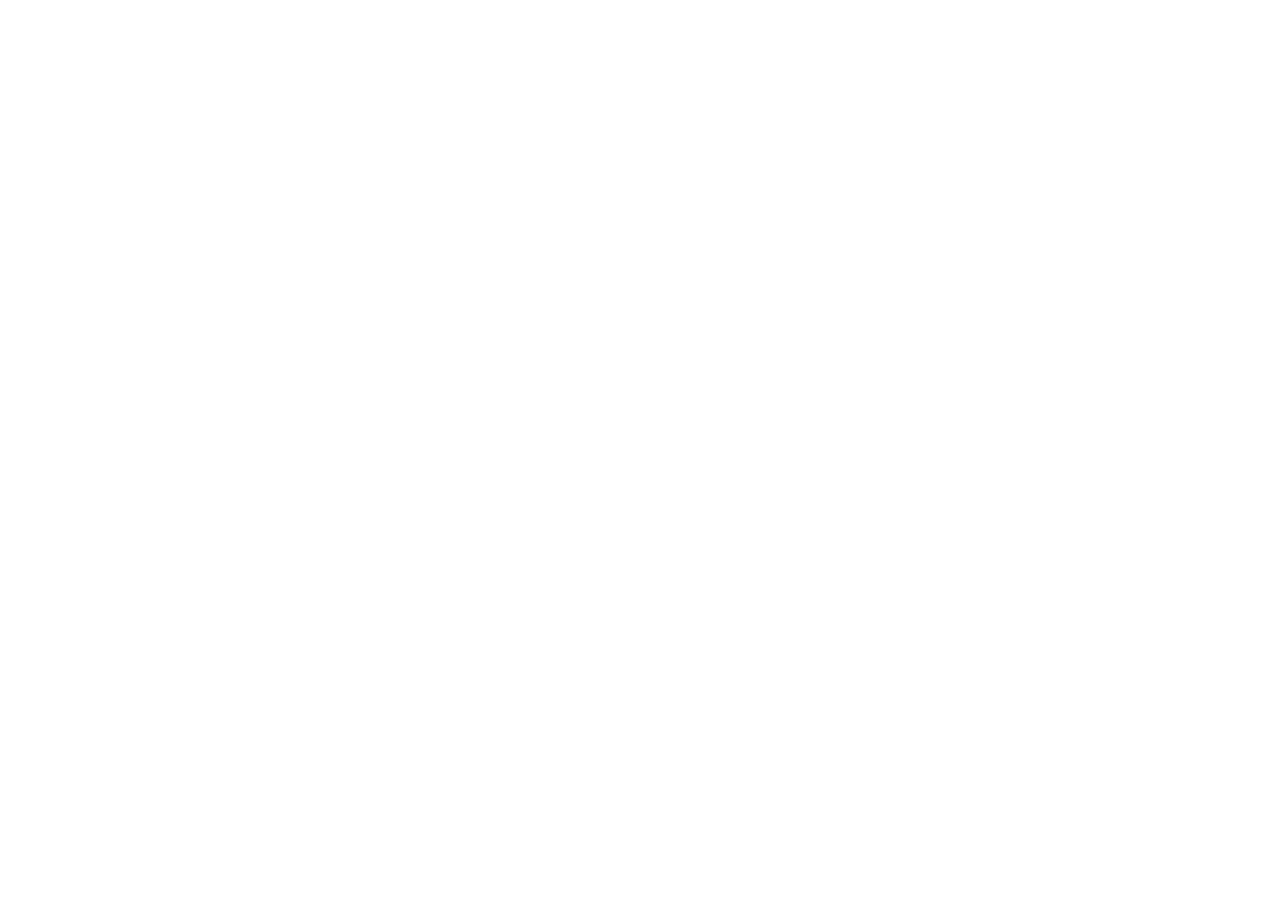
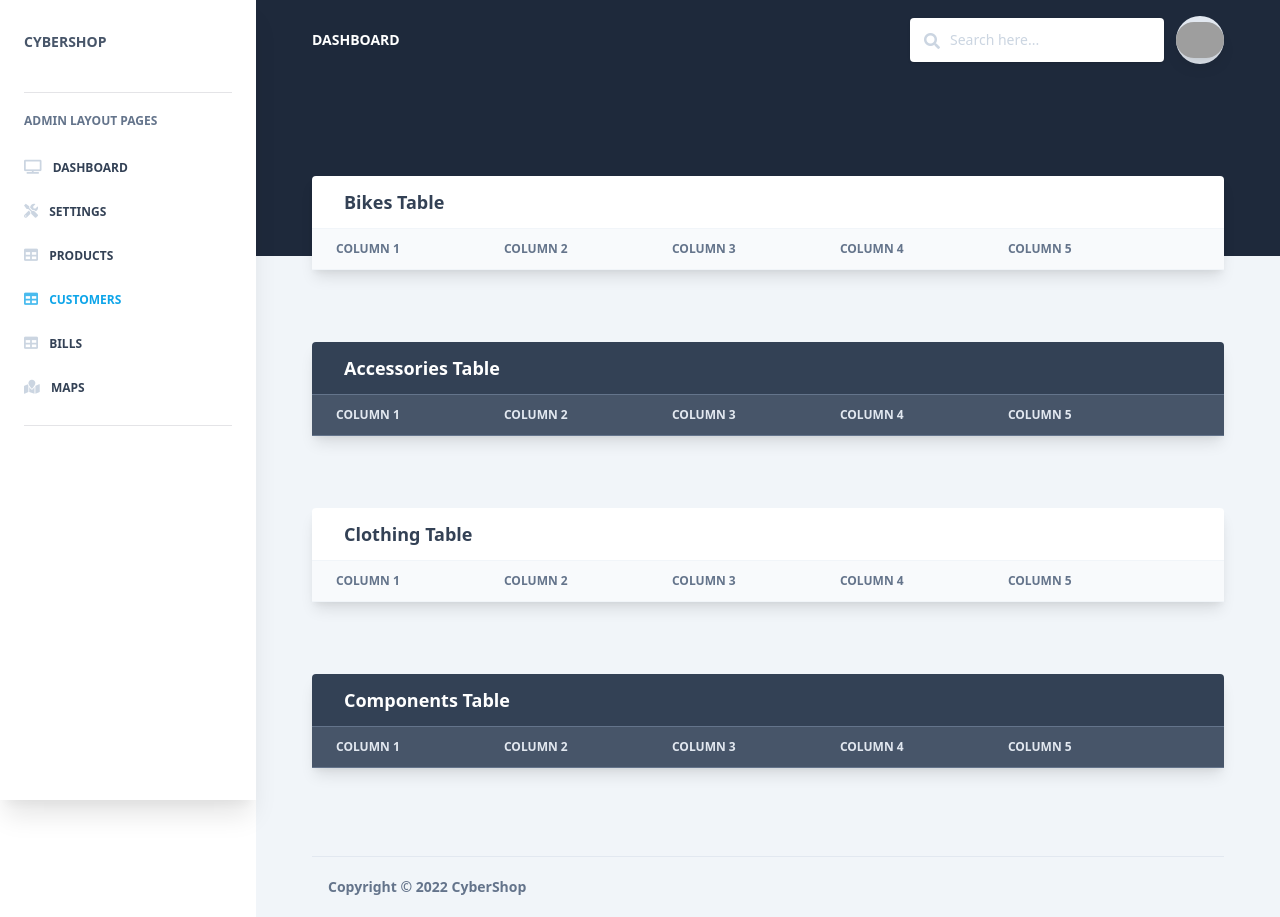
Before and after one commit to Ons-bm/Shoppy, a Next.js app: page /admin/admin/customers in a window 1280 px wide. Before the commit this address had no page. Before the commit the page ends 800 px from the top, so only its background shows below. Built offline with nearby package versions, Linux system fonts and the light colour scheme; grey boxes are pictures that could not be loaded.

Commit message:
Add customer page

```diff
--- /dev/null
+++ b/pages/admin/admin/customers.js
@@ -0,0 +1,31 @@
+import React from "react";
+// components
+
+import CardTable from "components/Cards/CardTable.js";
+
+// layout for page
+
+import Admin from "layouts/Admin.js";
+
+export default function Customers() {
+  return (
+    <>
+      <div className="flex flex-wrap mt-4">
+        <div className="w-full mb-12 px-4">
+          <CardTable title="Bikes Table" />
+        </div>
+        <div className="w-full mb-12 px-4">
+          <CardTable color="dark" title="Accessories Table" />
+        </div>
+        <div className="w-full mb-12 px-4">
+          <CardTable title="Clothing Table" />
+        </div>
+        <div className="w-full mb-12 px-4">
+          <CardTable color="dark" title="Components Table" />
+        </div>
+      </div>
+    </>
+  );
+}
+
+Customers.layout = Admin;
```
